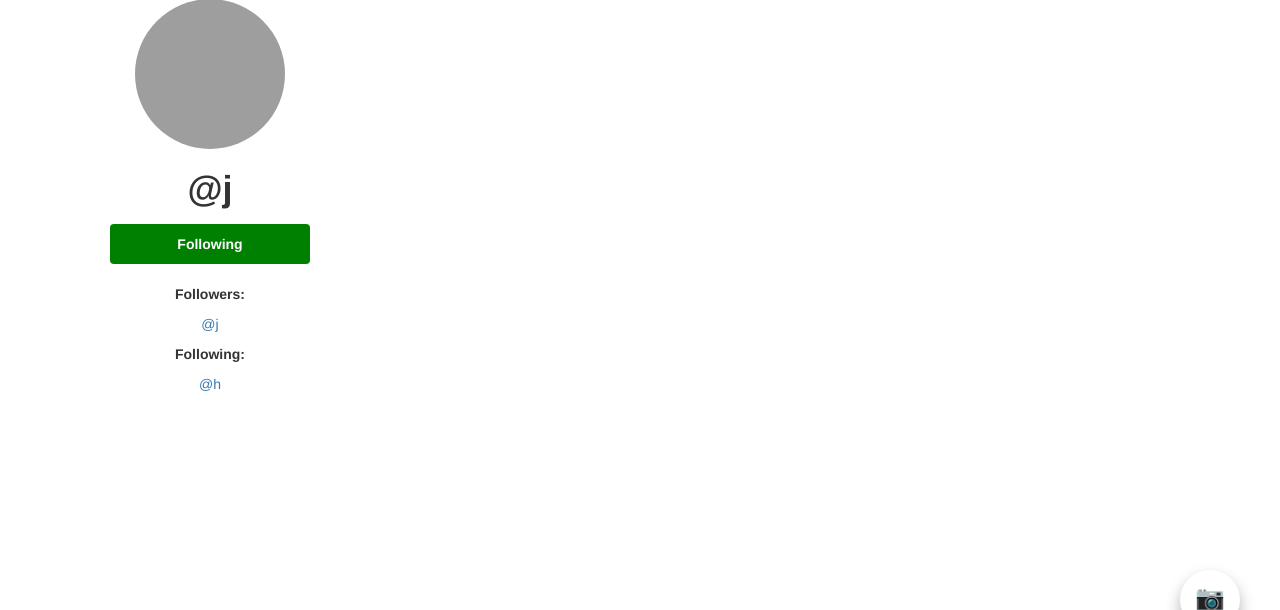
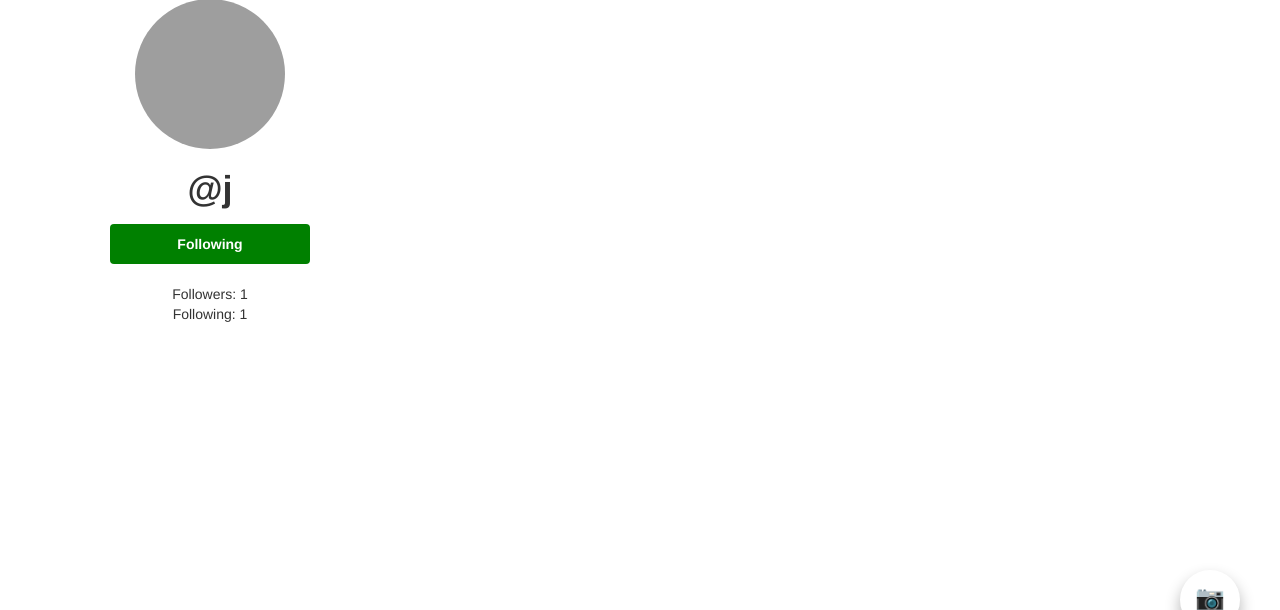
Before and after one commit to EyeLike2019/EyeLike, a Flask app: a page that uses templates/profile.html in a window 1280 px wide. Shown: the part 130-740 px from the top of the page. Run offline with Flask 2, Linux system fonts and the light colour scheme; a user stored in the database is signed in; data comes from the database, SQL or seed files in the repository; data that the repository does not hold is empty; some libraries are stand-ins or nearby versions; grey boxes are pictures that could not be loaded.

Commit message:
aantal volgers/volgend in profielpagina

```diff
--- a/application.py
+++ b/application.py
@@ -193,7 +193,7 @@ def account():
     else:
         profile_pic = pp_check[0]
 
-    return render_template("account.html", name=username, photos=user_photos, followers=followers, following=following, profile_pic=profile_pic, has_pp=pp_check[1])
+    return render_template("account.html", name=username, photos=user_photos, followers=followers, following=following, profile_pic=profile_pic, has_pp=pp_check[1], num_followers=len(followers), num_following=len(following))
 
 
 @app.route("/profile/<username>")
@@ -238,7 +238,7 @@ def profile(username):
     else:
         profile_pic = pp_check[0]
 
-    return render_template("profile.html", name=username, photos=user_photos, user_id=uid, follower_id=follower_id, followers=followers, following=following, profile_pic=profile_pic, has_pp=pp_check[1])
+    return render_template("profile.html", name=username, photos=user_photos, user_id=uid, follower_id=follower_id, followers=followers, following=following, profile_pic=profile_pic, has_pp=pp_check[1], num_followers=len(followers), num_following=len(following))
 
 
 @app.route("/")
--- a/templates/account.html
+++ b/templates/account.html
@@ -9,16 +9,17 @@
     <div id="user">
         <img src="{{ profile_pic }}" class="profile-picture modal-label" data-toggle="modal" data-target="#photomodal_profile">
         <h1><b>{{ name }}</b></h1>
+        <br><br>
 
         <details>
-            <summary class="summary">Followers</summary>
+            <summary class="summary">Followers: {{ num_followers }}</summary>
                 {% for follower in followers %}
                     <a href="{{ url_for('profile', username= follower) }}"><p>{{ follower }}</p></a>
                 {% endfor %}
         </details>
 
         <details>
-            <summary class="summary">Following</summary>
+            <summary class="summary">Following: {{ num_following }}</summary>
                 {% for a in following %}
                     <a href="{{ url_for('profile', username= a) }}"><p>{{ a }}</p></a>
                 {% endfor %}
--- a/templates/profile.html
+++ b/templates/profile.html
@@ -89,15 +89,21 @@
         <h1><b>{{ name }}</b></h1>
         <button id="follow" onclick="followButtonClicked()" class="btn btn-dark"><b>Follow</b></button>
         <br><br>
-        <p><b>Followers:</b></p>
+
+        <details>
+            <summary class="summary">Followers: {{ num_followers }}</summary>
             {% for follower in followers %}
                 <a href="{{ url_for('profile', username= follower) }}"><p>{{ follower }}</p></a>
             {% endfor %}
+        </details>
 
-        <p><b>Following:</b></p>
+        <details>
+            <summary class="summary">Following: {{ num_following }}</summary>
             {% for a in following %}
                  <a href="{{ url_for('profile', username= a) }}"><p>{{ a }}</p></a>
             {% endfor %}
+        </details>
+
     </div>
     <div class="container" id="collage">
     <div class="row imagetiles">
```
Lines whose indentation alone changed are shown as unchanged.
